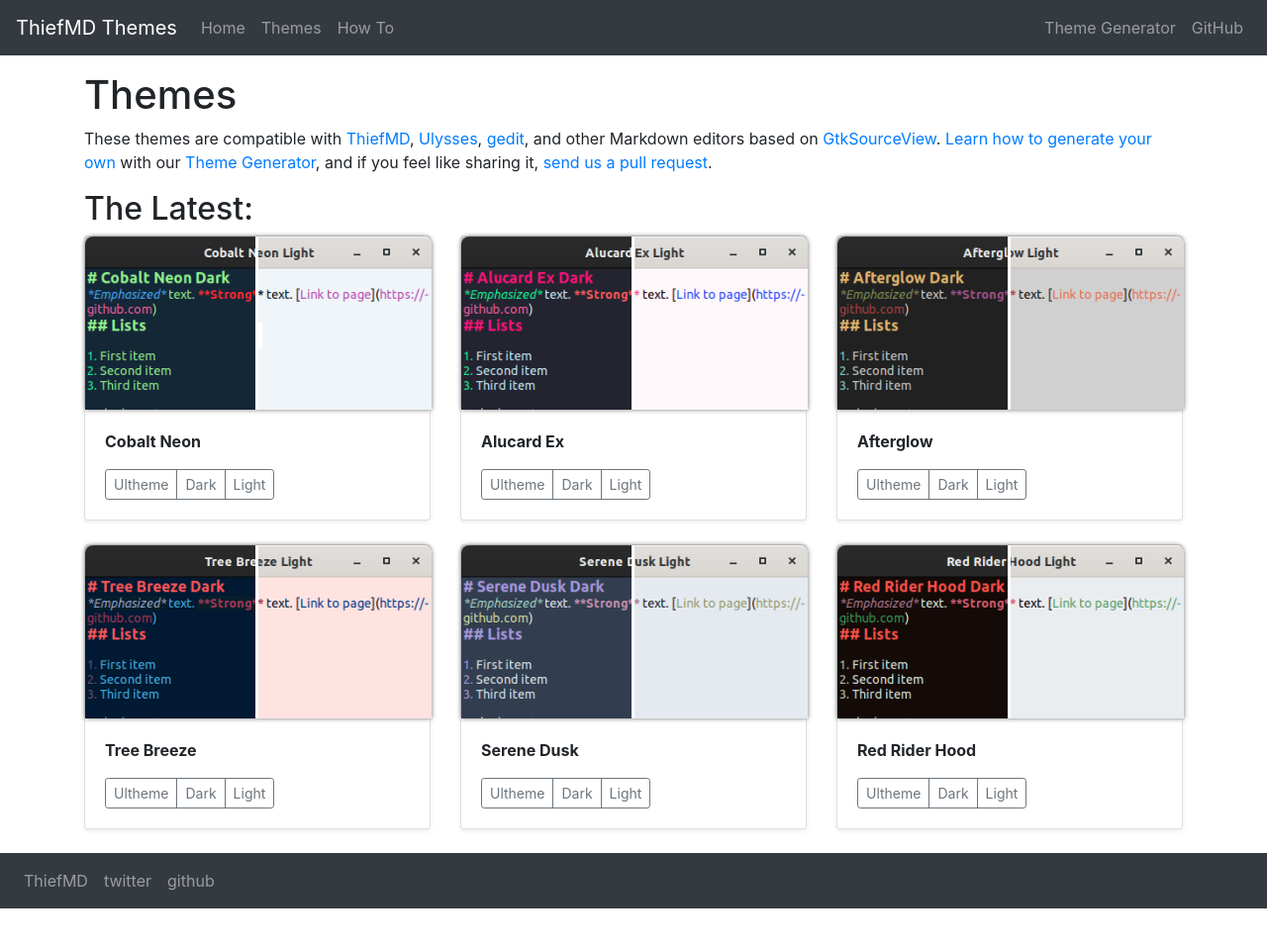
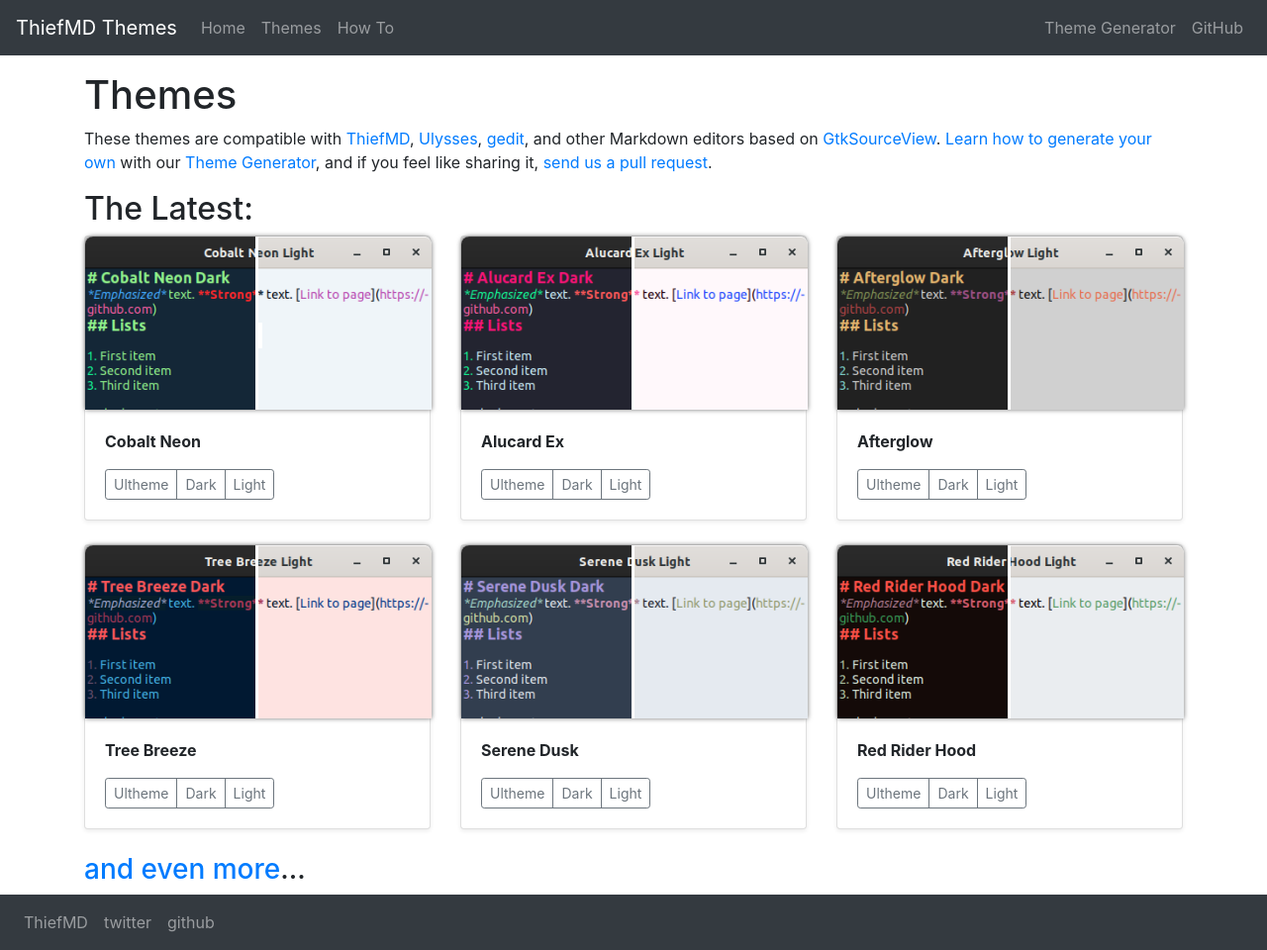
Before and after one commit to ThiefMD/themes, a Jekyll site: the page built from index.md, in a window 1280 px wide. Shown: the whole page at 99% size. Built offline with Jekyll 4.4.1, drawn with Linux system fonts in a browser that asks for light colours; before the commit the page ends 918 px from its top, so only the background shows below that.

Commit message:
Add action callout to index

```diff
--- a/index.md
+++ b/index.md
@@ -18,6 +18,8 @@
 {% endfor %}
 </div>
 
+### [and even more](/themes)...
+
 <script type="text/javascript">
     $('.slider').slider({ instructionText: "" });
 </script>
```
